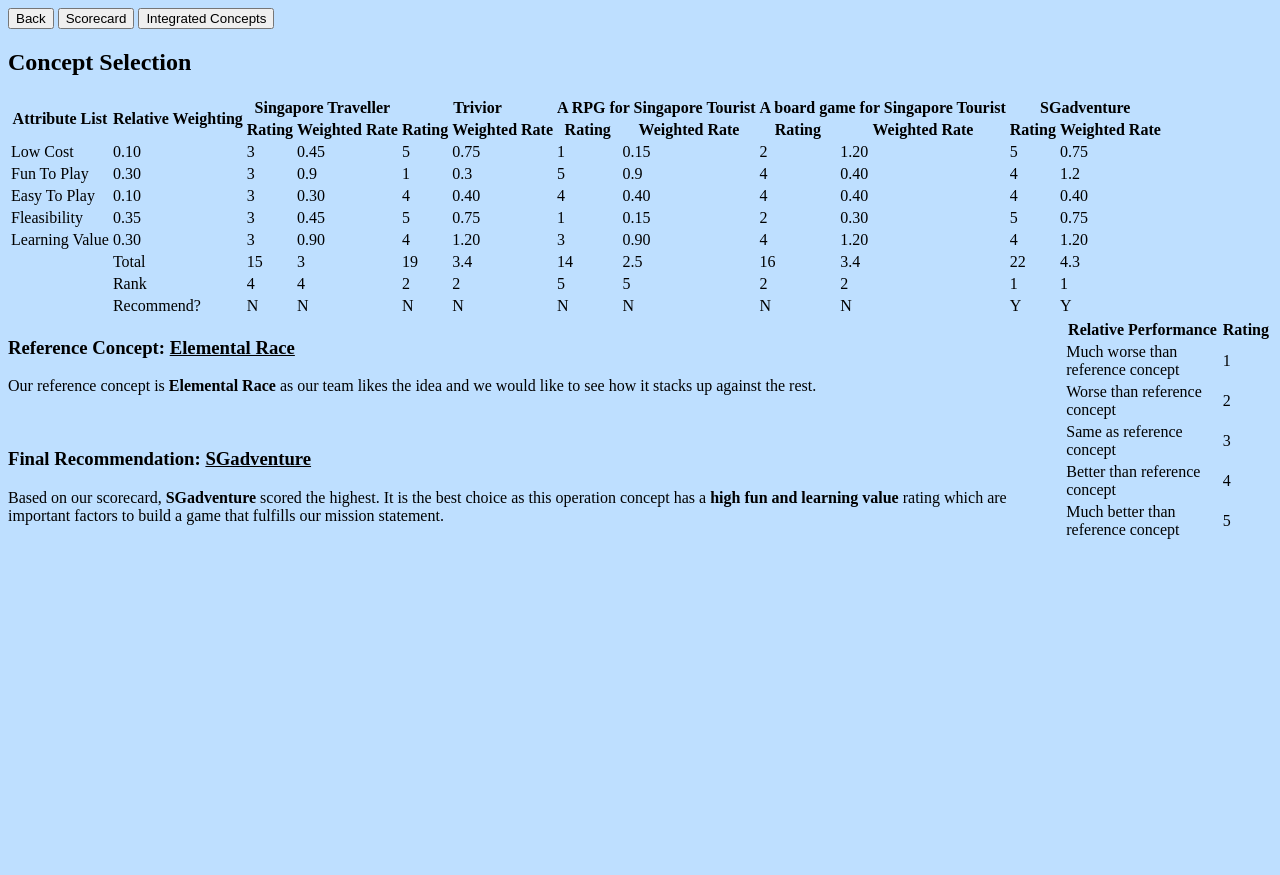
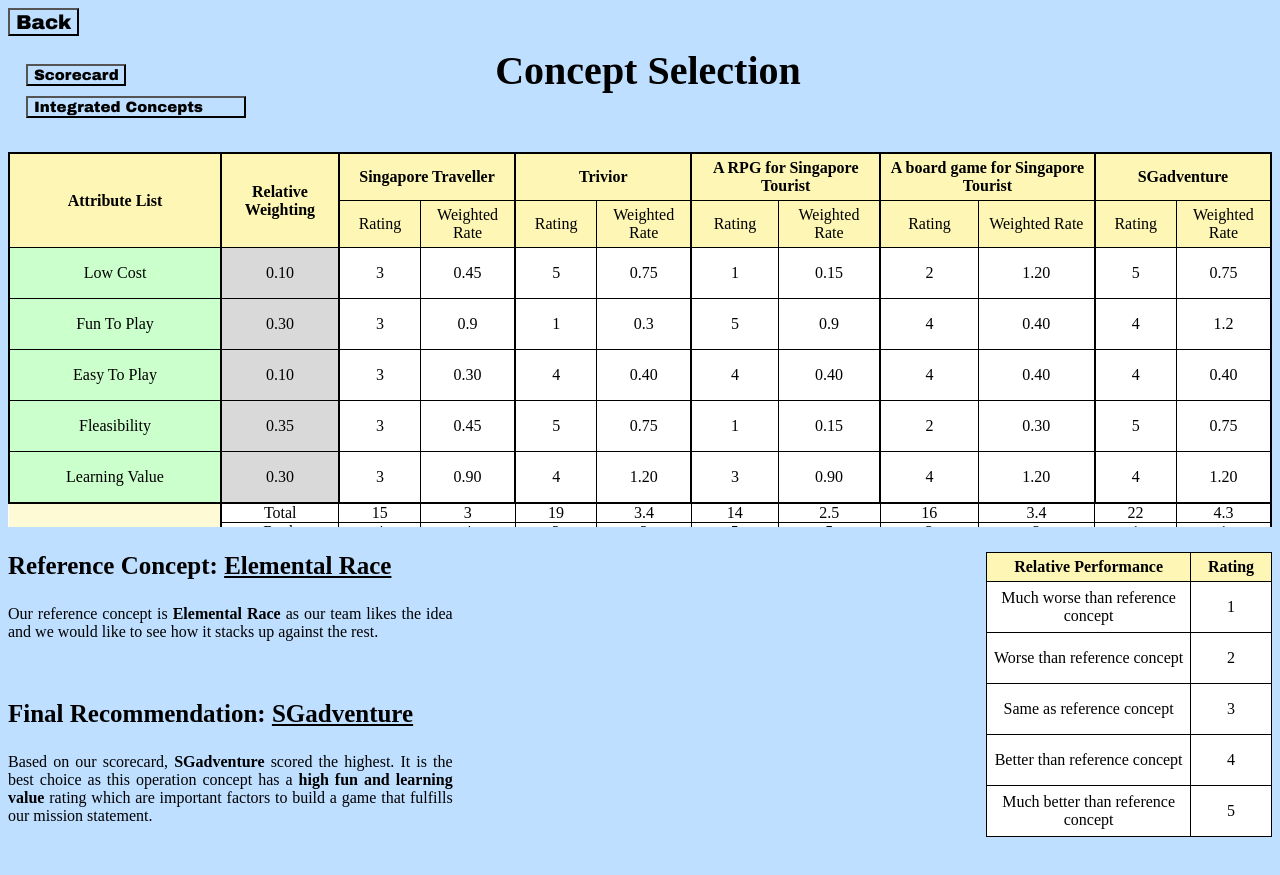
Before and after one commit to Nailin96/Sg_Adventure, a plain HTML site: page 09 Concept Selection/index.html in a window 1280 px wide. Before the commit the page ends 800 px from the top, so only its background shows below. Drawn offline with Linux system fonts and the light colour scheme.

Commit message:
included style sheet

```diff
--- a/09 Concept Selection/index.html
+++ b/09 Concept Selection/index.html
@@ -4,7 +4,7 @@
 	<head>
 		<!-- Add a suitable title for this page -->
 		<title>Concept Selection</title>
-
+<link rel="stylesheet" type="text/css" href="style.css">
 		<meta charset="utf-8">
 	    <meta name="viewport" content="width=device-width, initial-scale=1, shrink-to-fit=no">
 	    <meta name="description" content="ESA Project">
--- /dev/null
+++ b/09 Concept Selection/style.css
@@ -0,0 +1,174 @@
+/*headers
+*****************/
+h2{
+  padding:auto;
+  margin-top:10px;
+  margin-left: 1rem;
+  font-size:40px;
+}
+
+h3{
+  font-size:25px;
+}
+.divcenter{
+  text-align: center;
+}
+
+p{
+  text-align: justify;
+}
+
+/* tables
+*****************/
+th{
+  min-width: 70px;
+  border:solid 1px;
+  background-color: #fdf6b4;
+  color: #000;
+  padding:5px;
+}
+
+td{
+  height: 40px;
+  border: 1px solid black;
+  padding:5px;
+}
+
+table {
+  border-collapse: collapse;
+  text-align: center;
+  margin-top: 25px;
+  background-color: #fff;
+}
+
+.table-hover tbody tr.hoverable:hover td:not(.attribute_list){
+  background-color: #fefad6;
+}
+
+
+.first_col_header{
+}
+
+.attribute_list{
+  background-color: #cbffcb;
+  min-width: 200px;
+}
+
+.relative_importance{
+  background-color: #d9d9d9 !important;
+}
+
+#header_labels th{
+  font-weight: normal;
+}
+
+.rightborder{
+  border-right:solid 2px;
+}
+
+.leftborder{
+  border-left:solid 2px;
+}
+
+.topborder{
+  border-top:solid 2px;
+}
+
+.bottomborder{
+  border-bottom:solid 2px;
+}
+
+.blank{
+  border:none !important;
+  background-color: #fefad6;
+}
+
+.lastrow td{
+  height:10px;
+  padding: 0px;
+}
+
+th.reactosis{
+  background-color: #fbed6a;
+}
+
+td.reactosis{
+  background-color: #fcf39c;
+}
+
+
+/* containers
+****************/
+.divcenter{
+  text-align: center;
+}
+
+.wrapper{
+  margin-left: auto;
+  margin-right: auto;
+  max-width: 1300px;
+}
+
+.container{
+}
+
+#pughtable{
+  display:flex;
+  overflow-x: auto;
+  height: 400px;
+}
+
+#final_recommendation{
+  width: 500px;
+  margin-right: 0px;
+}
+
+#spacer{
+  width: 600px;
+}
+
+#performance_table{
+  margin-bottom: 30px;
+}
+
+
+/* buttons
+**************/
+.nextbtn_right{
+  position: absolute;
+  width:100px;
+  top:80%;
+  right:5rem;
+  background-color: transparent;
+  color: #000;
+  font-family: "Arial Black", Gadget, sans-serif;
+  font-size: 30px;
+}
+
+.nextbtn_left{s
+  width:100px;
+  left:1rem;
+  margin-bottom: 1px;
+  background-color: transparent;
+  color: #000;
+  font-family: "Arial Black", Gadget, sans-serif;
+  font-size: 20px;
+}
+
+#scorecard_btn{
+  position: absolute;
+  top:4rem;
+  font-size: 15px;
+  width:100px;
+  margin-left: 10px;
+  text-align: left;
+}
+
+#integratedconcept_btn{
+  position: absolute;
+  top:6rem;
+  font-size: 15px;
+  width:220px;
+  margin-left: 10px;
+  text-align:left;
+}
```
